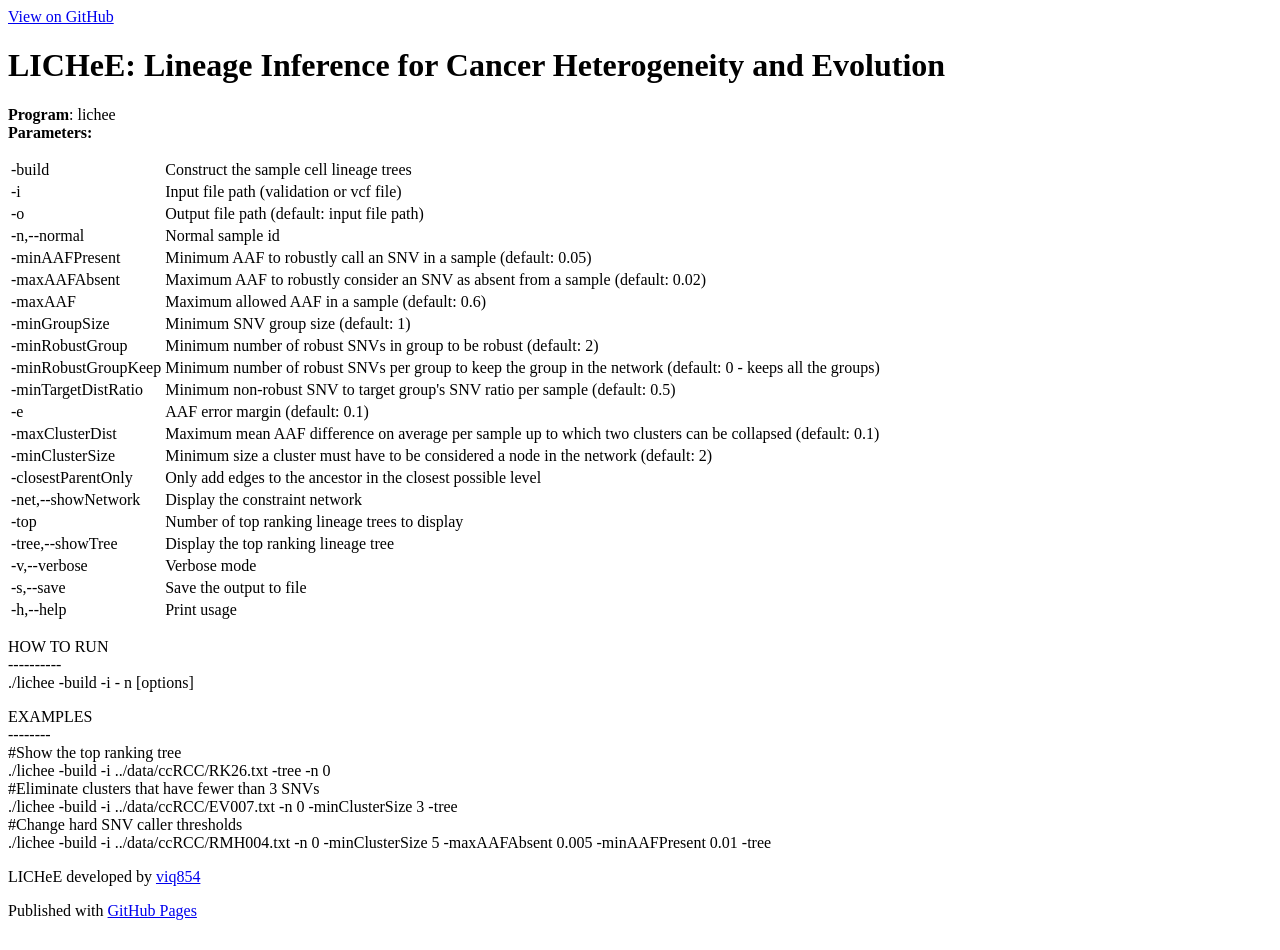
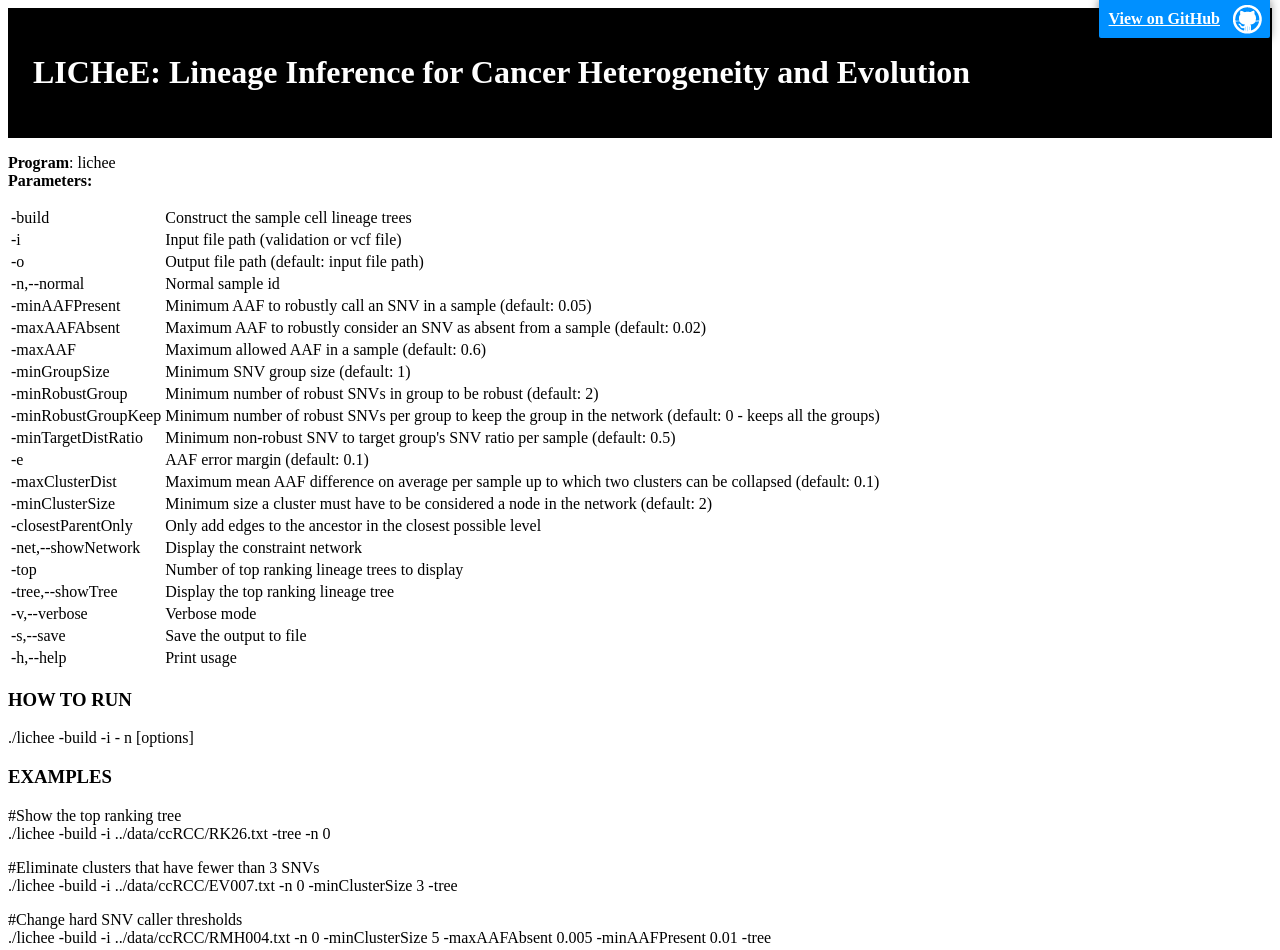
Before and after one commit to viq854/lichee, a plain HTML site: page index.html in a window 1280 px wide. Shown: the top 950 px of the page. Drawn offline with Linux system fonts and the light colour scheme.

Commit message:
Update index.html

```diff
--- a/index.html
+++ b/index.html
@@ -11,15 +11,10 @@
 
   <body>
     <!-- HEADER -->
-    <div id="header_wrap" class="outer">
+    <div style="background-color:black; color:white; padding:25px">
         <header class="inner">
-          <a id="forkme_banner" href="https://github.com/viq854/lichee">View on GitHub</a>
+          <a style="display: block;position: absolute;top:0;right: 10px;z-index: 10;padding: 10px 50px 10px 10px;color: #fff; background: url('../images/blacktocat.png') #0090ff no-repeat 95% 50%; font-weight: 700; box-shadow: 0 0 10px rgba(0,0,0,.5); border-bottom-left-radius: 2px; border-bottom-right-radius: 2px;" href="https://github.com/viq854/lichee">View on GitHub</a>
           <h1 id="project_title">LICHeE: Lineage Inference for Cancer Heterogeneity and Evolution</h1>
-
-            <!--<section id="downloads">
-              <a class="zip_download_link" href="https://github.com/viq854/lichee/zipball/master">Download this project as a .zip file</a>
-              <a class="tar_download_link" href="https://github.com/viq854/lichee/tarball/master">Download this project as a tar.gz file</a>
-            </section>-->
         </header>
     </div>
 
@@ -33,115 +28,49 @@
 <p>
 <b>Program</b>: lichee <br>
 <b>Parameters:</b>
-</p>
-<table border="0">
-  <tr>
-    <td> -build </td>
-    <td> Construct the sample cell lineage trees </td>
-  </tr>
-  <tr>
-    <td> -i <arg> </td>
-    <td>Input file path (validation or vcf file)</td>
-  </tr>
-   <tr>
-    <td> -o <arg> </td>
-    <td> Output file path (default: input file path)</td>
-  </tr>
-  <tr>
-    <td> -n,--normal <arg> </td>
-    <td> Normal sample id </td>
-  </tr>
-  <tr>
-    <td> -minAAFPresent <arg> </td>
-    <td> Minimum AAF to robustly call an SNV in a sample (default: 0.05) </td>
-  </tr>
-  <tr>
-    <td> -maxAAFAbsent <arg> </td>
-    <td> Maximum AAF to robustly consider an SNV as absent from a sample (default: 0.02) </td>
-  </tr>
-  <tr>
-    <td> -maxAAF <arg> </td>
-    <td> Maximum allowed AAF in a sample (default: 0.6) </td>
-  </tr>
-  <tr>
-    <td> -minGroupSize <arg> </td>
-    <td> Minimum SNV group size (default: 1) </td>
-  </tr>
-  <tr>
-    <td> -minRobustGroup <arg> </td>
-    <td> Minimum number of robust SNVs in group to be robust (default: 2) </td>
-  </tr>
-  <tr>
-    <td> -minRobustGroupKeep <arg> </td>
-    <td> Minimum number of robust SNVs per group to keep the group in the network (default: 0 - keeps all the groups) </td>
-  </tr>
-  <tr>
-    <td> -minTargetDistRatio <arg> </td>
-    <td> Minimum non-robust SNV to target group's SNV ratio per sample (default: 0.5) </td>
-  </tr>
-  <tr>
-    <td> -e <arg> </td>
-    <td> AAF error margin (default: 0.1) </td>
-  </tr>
-  <tr>
-    <td> -maxClusterDist <arg> </td>
-    <td> Maximum mean AAF difference on average per sample up to which two clusters can be collapsed (default: 0.1) </td>
-  </tr>
-  <tr>
-    <td> -minClusterSize <arg> </td>
-    <td> Minimum size a cluster must have to be considered a node in the network (default: 2) </td>
-  </tr>
-  <tr>
-    <td> -closestParentOnly </td>
-    <td>  Only add edges to the ancestor in the closest possible level </td>
-  </tr>
-  <tr>
-    <td> -net,--showNetwork </td>
-    <td> Display the constraint network </td>
-  </tr>
-  <tr>
-    <td> -top <arg> </td>
-    <td> Number of top ranking lineage trees to display </td>
-  </tr>
-  <tr>
-    <td> -tree,--showTree </td>
-    <td> Display the top ranking lineage tree </td>
-  </tr>
-  <tr>
-    <td> -v,--verbose  </td>
-    <td> Verbose mode </td>
-  </tr>
-  <tr>
-    <td> -s,--save  </td>
-    <td> Save the output to file </td>
-  </tr>
-  <tr>
-    <td> -h,--help  </td>
-    <td> Print usage </td>
-  </tr>
+<table>
+  <tr><td> -build </td><td> Construct the sample cell lineage trees </td></tr>
+  <tr><td> -i <arg> </td><td>Input file path (validation or vcf file)</td></tr>
+   <tr><td> -o <arg> </td><td> Output file path (default: input file path)</td></tr>
+  <tr><td> -n,--normal <arg> </td><td> Normal sample id </td></tr>
+  <tr><td> -minAAFPresent <arg> </td><td> Minimum AAF to robustly call an SNV in a sample (default: 0.05) </td></tr>
+  <tr><td> -maxAAFAbsent <arg> </td><td> Maximum AAF to robustly consider an SNV as absent from a sample (default: 0.02) </td></tr>
+  <tr><td> -maxAAF <arg> </td><td> Maximum allowed AAF in a sample (default: 0.6) </td></tr>
+  <tr><td> -minGroupSize <arg> </td><td> Minimum SNV group size (default: 1) </td></tr>
+  <tr><td> -minRobustGroup <arg> </td><td> Minimum number of robust SNVs in group to be robust (default: 2) </td></tr>
+  <tr><td> -minRobustGroupKeep <arg> </td><td> Minimum number of robust SNVs per group to keep the group in the network (default: 0 - keeps all the groups) </td></tr>
+  <tr><td> -minTargetDistRatio <arg> </td><td> Minimum non-robust SNV to target group's SNV ratio per sample (default: 0.5) </td></tr>
+  <tr><td> -e <arg> </td><td> AAF error margin (default: 0.1) </td></tr>
+  <tr><td> -maxClusterDist <arg> </td><td> Maximum mean AAF difference on average per sample up to which two clusters can be collapsed (default: 0.1) </td></tr>
+  <tr><td> -minClusterSize <arg> </td><td> Minimum size a cluster must have to be considered a node in the network (default: 2) </td></tr>
+  <tr><td> -closestParentOnly </td><td>  Only add edges to the ancestor in the closest possible level </td></tr>
+  <tr><td> -net,--showNetwork </td><td> Display the constraint network </td></tr>
+  <tr><td> -top <arg> </td><td> Number of top ranking lineage trees to display </td></tr>
+  <tr><td> -tree,--showTree </td><td> Display the top ranking lineage tree </td></tr>
+  <tr><td> -v,--verbose  </td><td> Verbose mode </td></tr>
+  <tr><td> -s,--save  </td><td> Save the output to file </td></tr>
+  <tr><td> -h,--help  </td><td> Print usage </td></tr>
 </table>
 
-<!--  &emsp;-cnv <arg>			&emsp;	 File path to CNV regions used to mark SNVs<br>
- &emsp;-tcga <arg>		&emsp;	 File path to TCGA SNV annotations<br>
- &emsp;-cosmic <arg>	&emsp;		 File path to COSMIC SNV annotations<br>
- &emsp;-ann <arg>		&emsp;		 File path to ANNOVAR variant function annotations<br> -->
 
+<h3>HOW TO RUN</h3>
 <p>
-HOW TO RUN <br>
----------- <br>
-
 ./lichee -build -i <input_file_path> - n <normal_sample_id> [options] <br>
 </p>
 
+
+<h3>EXAMPLES</h3>
 <p>
-EXAMPLES<br>
---------<br>
 #Show the top ranking tree<br>
 ./lichee -build -i ../data/ccRCC/RK26.txt -tree -n 0<br>
+</p>
 
+<p>
 #Eliminate clusters that have fewer than 3 SNVs<br>
 ./lichee -build -i ../data/ccRCC/EV007.txt -n 0 -minClusterSize 3 -tree<br>
+</p>
 
+<p>
 #Change hard SNV caller thresholds<br>
 ./lichee -build -i ../data/ccRCC/RMH004.txt -n 0 -minClusterSize 5 -maxAAFAbsent 0.005 -minAAFPresent 0.01 -tree<br>
 </p>
@@ -149,10 +78,10 @@ EXAMPLES<br>
 </section>
 </div>
     <!-- FOOTER  -->
-    <div id="footer_wrap" class="outer">
+    <div style="background:#212121; padding: 10px 50px 10px 10px" class="outer">
       <footer class="inner">
-        <p class="copyright">LICHeE developed by <a href="https://github.com/viq854">viq854</a></p>
-        <p>Published with <a href="http://pages.github.com">GitHub Pages</a></p>
+        <p style="color: #f2f2f2;" class="copyright"> LICHeE developed by <a style="color: #F2F212; text-decoration: underline;" href="https://github.com/viq854">viq854</a></p>
+        <p style="color: #f2f2f2;"> Published with <a style="color: #F2F212; text-decoration: underline" href="http://pages.github.com">GitHub Pages</a></p>
       </footer>
     </div>
 
```
